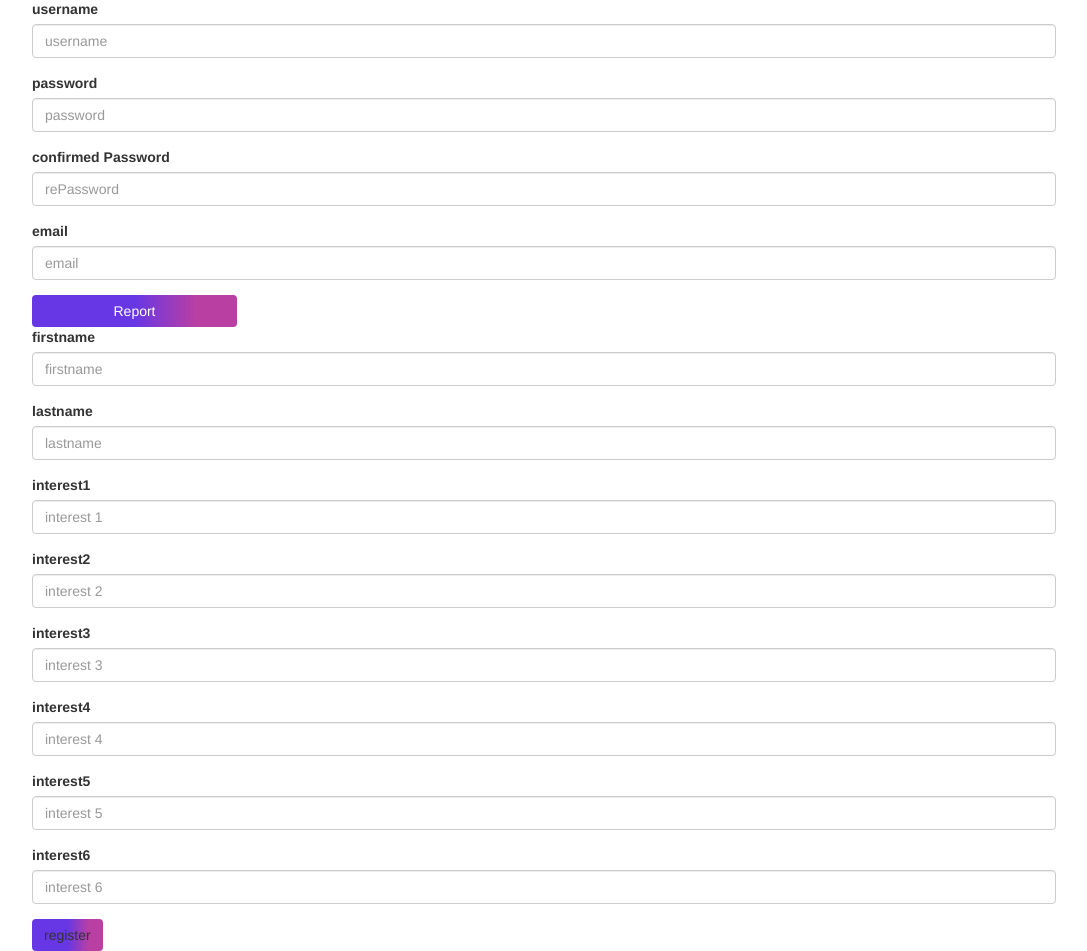
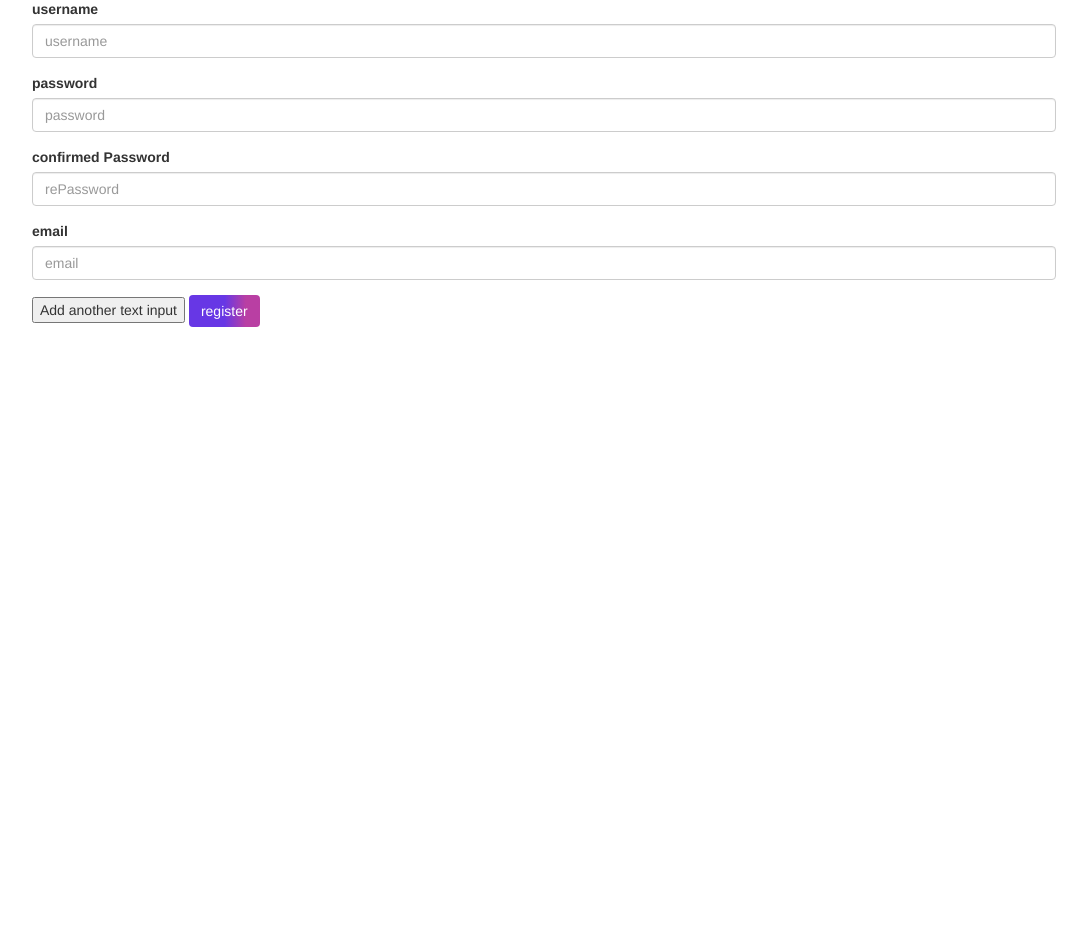
Before and after one commit to steven2030/Autama-Backend, a Django app: page /accounts/register/ in a window 1280 px wide. Shown: the part 64-1015 px from the top of the page, without its empty margins (96-1183 px from the left). After the commit the page ends 391 px from the top, so only its background shows below. Run offline with Django 3.2, Linux system fonts and the light colour scheme; some libraries are stand-ins or nearby versions.

Commit message:
Dynamically add entry fields. Need to edit add button appearance. Need to dynamically remove button. Need to change view so nonessential fields can be blank.

```diff
--- a/templates/register.html
+++ b/templates/register.html
@@ -1,8 +1,39 @@
 {% extends 'base.html' %}
+
+{% block js %}
+    <script>
+        function addFields(parentDiv) {
+            all_fields = ["firstname","lastname","interest","interest2","interest3","interest4","interest5","interest6"];
+
+            for (i = 0; i < all_fields.length; i++) {
+              var currField = all_fields[i];
+              var textbox = document.createElement('input');
+              textbox.type = 'text';
+              textbox.className = 'form-control';
+              textbox.id = currField;
+              textbox.placeholder = currField;
+              textbox.name = currField;
+
+              var label = document.createElement('label');
+              label.htmlFor = currField;
+              label.appendChild(document.createTextNode(currField));
+
+
+              document.getElementById(parentDiv).appendChild(document.createElement('br'));
+              document.getElementById(parentDiv).appendChild(label);
+              document.getElementById(parentDiv).appendChild(textbox);
+            }
+        }
+    </script>
+{% endblock %}
+
 {% block content %}
     <div style="width: 80%;margin: auto">
         <h2> Create an account</h2>
         <form action="/accounts/register/" method="post">
+
+          <div id="essentials-container">
+
             <div class="form-group">
               <label for="username">username</label>
               <input type="text" class="form-control" id="username" placeholder="username" name="username">
@@ -20,47 +51,12 @@
               <input type="email" class="form-control" id="email" placeholder="email" name="email">
             </div>
 
-
-          <input onclick="showReport()" style="background-image: linear-gradient(90deg, #6737E5 50%, #B93FA3 80%); border-style: none;" class="btn btn-info" style="width:100px;position: absolute;top: 50%;transform: translateY(-50%)translateX(-50%);left: 50%;" name="report" value="Report">
-
-
-            <div class="form-group">
-            <label for="firstname">firstname</label>
-            <input type="text" class="form-control" id="firstname" placeholder="firstname" name="firstname">
-          </div>
-            <div class="form-group">
-            <label for="lastname">lastname</label>
-            <input type="text" class="form-control" id="lastname" placeholder="lastname" name="lastname">
-          </div>
-          <div class="form-group">
-            <label for="interest1">interest1</label>
-            <input type="text" class="form-control" id="interest1" placeholder="interest 1" name="interest1">
-          </div>
-          <div class="form-group">
-            <label for="interest2">interest2</label>
-            <input type="text" class="form-control" id="interest2" placeholder="interest 2" name="interest2">
-          </div>
-          <div class="form-group">
-            <label for="interest3">interest3</label>
-            <input type="text" class="form-control" id="interest3" placeholder="interest 3" name="interest3">
-          </div>
-          <div class="form-group">
-            <label for="interest4">interest4</label>
-            <input type="text" class="form-control" id="interest4" placeholder="interest 4" name="interest4">
-          </div>
-          <div class="form-group">
-            <label for="interest5">interest5</label>
-            <input type="text" class="form-control" id="interest5" placeholder="interest 5" name="interest5">
-          </div>
-          <div class="form-group">
-             <label for="interest6">interest6</label>
-            <input type="text" class="form-control" id="interest6" placeholder="interest 6" name="interest6">
           </div>
 
-
+            <input type="button" value="Add another text input" onClick="addFields('essentials-container');">
 
             <input hidden name="id" value="{{ user.id }}">
-          <button style="background-image: linear-gradient(90deg, #6737E5 50%, #B93FA3 80%); border-style: none;" type="submit" class="btn btn-default">register</button>
+          <button style="background-image: linear-gradient(90deg, #6737E5 50%, #B93FA3 80%); border-style: none;" type="submit" class="btn btn-info" style="width:100px;position: absolute;top: 50%;transform: translateY(-50%)translateX(-50%);left: 50%;">register</button>
             {% csrf_token %}
         </form>
         <div style="color: red;font-size: 14px">{{ error }}</div>
```
Lines whose indentation alone changed are shown as unchanged.
